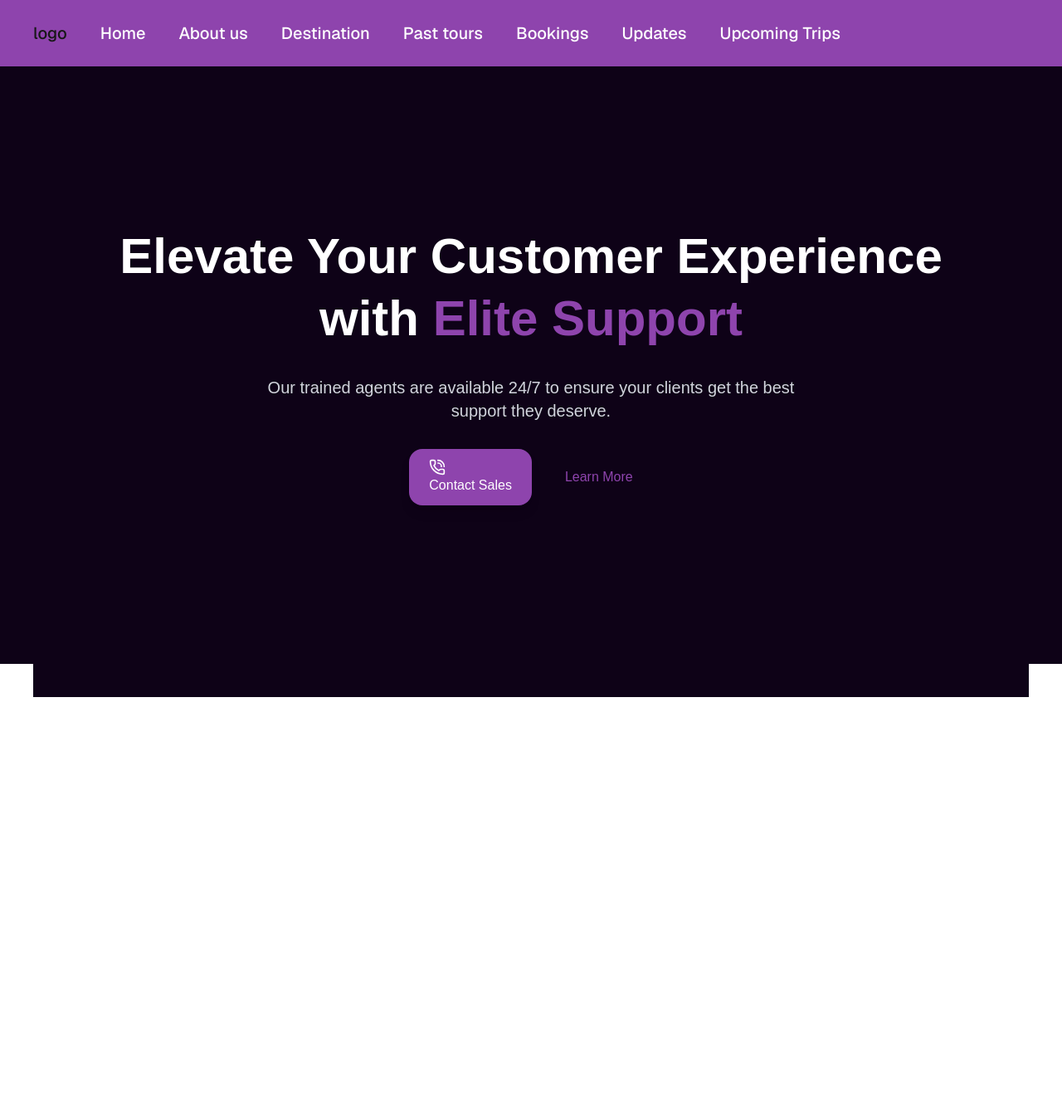
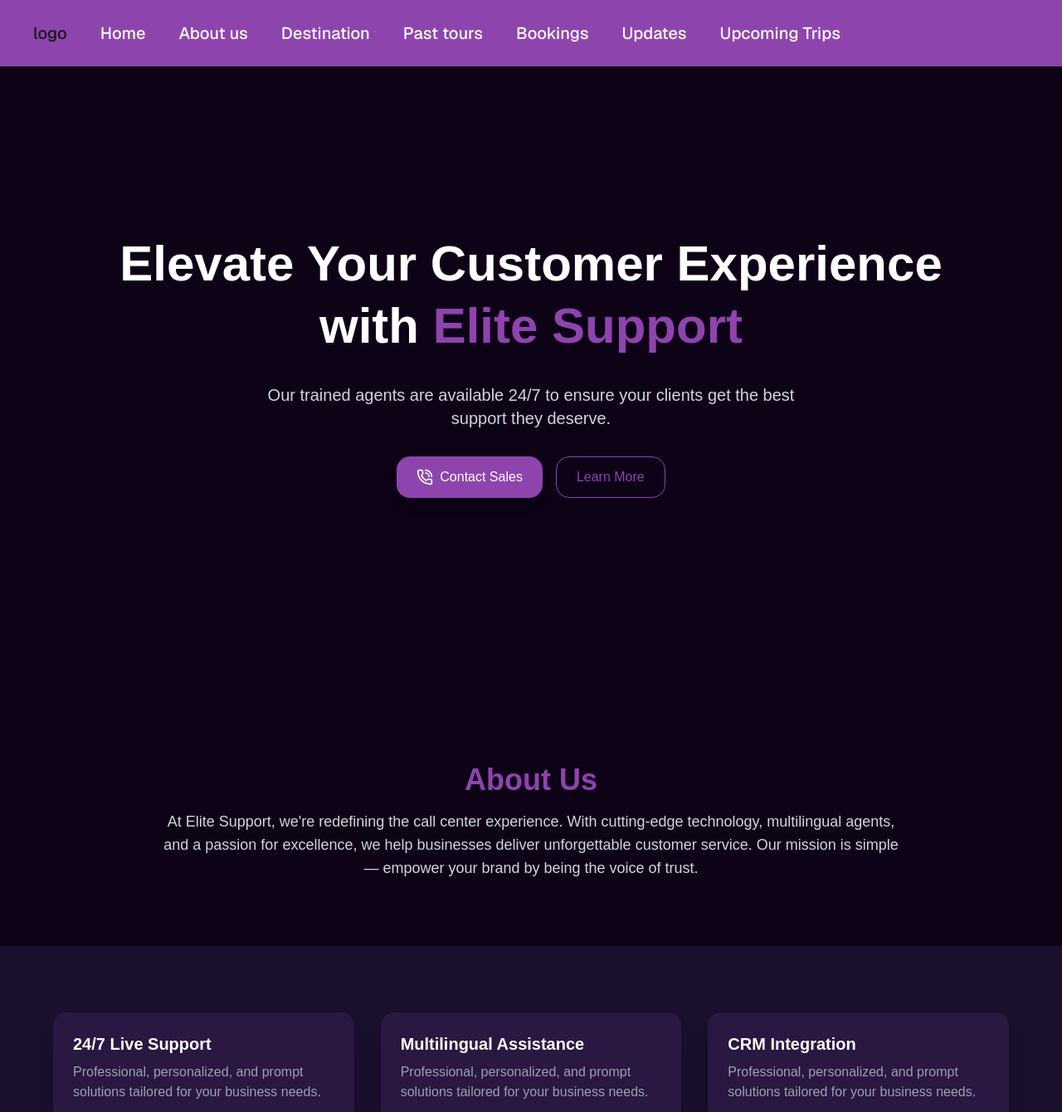
Before and after one commit to Shaswati2005/callcenter, a Next.js app: page / in a window 1280 px wide. Shown: the top 1340 px of the page at 83% size. Before the commit the page ends 840 px from the top, so only its background shows below. Built offline with nearby package versions, Linux system fonts and the light colour scheme.

Commit message:
add footer and about us

```diff
--- /dev/null
+++ b/app/components/Footer.tsx
@@ -0,0 +1,14 @@
+export default function Footer() {
+    return (
+      <footer className="bg-[#1a0f2c] text-gray-400 py-8 px-6 text-center">
+        <div className="max-w-5xl mx-auto">
+          <p>© {new Date().getFullYear()} Elite Support. All rights reserved.</p>
+          <div className="mt-2 space-x-4 text-sm">
+            <a href="#" className="hover:text-white transition">Privacy Policy</a>
+            <a href="#" className="hover:text-white transition">Terms of Service</a>
+            <a href="#" className="hover:text-white transition">Contact</a>
+          </div>
+        </div>
+      </footer>
+    );
+  }
--- a/app/components/HeroSection.tsx
+++ b/app/components/HeroSection.tsx
@@ -1,10 +1,13 @@
 "use client"
 import { motion } from "framer-motion";
 import { PhoneCall } from "lucide-react";
+import Footer from "./Footer";
 
 export default function HeroSection() {
   return (
-    <section className="bg-[#0e0217] text-white min-h-screen flex items-center justify-center px-6">
+    <div className="bg-[#0e0217] text-white">
+      {/* Hero Section */}
+      <section className="min-h-screen flex items-center justify-center px-6">
         <div className="max-w-5xl w-full text-center space-y-8">
           <motion.h1
             initial={{ opacity: 0, y: -40 }}
@@ -30,14 +33,103 @@ export default function HeroSection() {
             transition={{ delay: 0.6, duration: 0.6 }}
             className="flex justify-center gap-4 flex-wrap"
           >
-          <button className="bg-[#8e44ad] hover:bg-[#732d91] text-white px-6 py-3 rounded-2xl shadow-lg">
+            <button className="bg-[#8e44ad] hover:bg-[#732d91] text-white px-6 py-3 rounded-2xl shadow-lg flex items-center">
               <PhoneCall className="mr-2 h-5 w-5" /> Contact Sales
             </button>
-          <button  className="border-[#8e44ad] text-[#8e44ad] hover:bg-[#8e44ad]/10 px-6 py-3 rounded-2xl">
+            <button className="border border-[#8e44ad] text-[#8e44ad] hover:bg-[#8e44ad]/10 px-6 py-3 rounded-2xl">
               Learn More
             </button>
           </motion.div>
         </div>
       </section>
+
+      {/* About Section */}
+      <section className="px-6 py-20">
+        <motion.div
+          initial={{ opacity: 0, y: 40 }}
+          whileInView={{ opacity: 1, y: 0 }}
+          transition={{ duration: 0.8 }}
+          viewport={{ once: true }}
+          className="max-w-4xl mx-auto text-center"
+        >
+          <h2 className="text-3xl md:text-4xl font-bold text-[#8e44ad] mb-4">About Us</h2>
+          <p className="text-gray-300 text-lg">
+            At Elite Support, we're redefining the call center experience. With cutting-edge technology, multilingual agents, and a passion for excellence, we help businesses deliver unforgettable customer service. Our mission is simple — empower your brand by being the voice of trust.
+          </p>
+        </motion.div>
+      </section>
+
+      {/* Services Section */}
+      <section className="px-6 py-20 bg-[#1a0f2c]">
+        <div className="max-w-6xl mx-auto grid md:grid-cols-3 gap-8">
+          {["24/7 Live Support", "Multilingual Assistance", "CRM Integration", "Custom Training Programs", "Real-Time Analytics", "Quality Assurance Monitoring"].map((service, index) => (
+            <motion.div
+              key={index}
+              initial={{ opacity: 0, y: 30 }}
+              whileInView={{ opacity: 1, y: 0 }}
+              transition={{ delay: index * 0.15, duration: 0.5 }}
+              viewport={{ once: true }}
+              className="bg-[#2a1742] rounded-2xl p-6 shadow-xl hover:scale-[1.02] transition-transform"
+            >
+              <h3 className="text-xl font-semibold text-white mb-2">{service}</h3>
+              <p className="text-gray-400">Professional, personalized, and prompt solutions tailored for your business needs.</p>
+            </motion.div>
+          ))}
+        </div>
+      </section>
+
+      {/* Satisfied Customers Section */}
+      <section className="px-6 py-20">
+        <motion.div
+          initial={{ opacity: 0, y: 40 }}
+          whileInView={{ opacity: 1, y: 0 }}
+          transition={{ duration: 0.8 }}
+          viewport={{ once: true }}
+          className="max-w-5xl mx-auto text-center"
+        >
+          <h2 className="text-3xl md:text-4xl font-bold text-[#8e44ad] mb-4">Satisfied Customers</h2>
+          <p className="text-gray-300 text-lg mb-10">
+            We’ve served hundreds of happy clients across the globe. Here’s what a few of them had to say:
+          </p>
+          <div className="grid md:grid-cols-3 gap-6">
+            {["Game-changer support!", "Best service I’ve ever had!", "Professional and super friendly staff.", "Highly responsive and reliable.", "Exceptional follow-through.", "Our go-to support partner!"].map((quote, i) => (
+              <motion.div
+                key={i}
+                initial={{ opacity: 0, y: 20 }}
+                whileInView={{ opacity: 1, y: 0 }}
+                transition={{ delay: i * 0.1, duration: 0.5 }}
+                viewport={{ once: true }}
+                className="bg-[#1a0f2c] rounded-xl p-6 text-left shadow-md hover:shadow-lg transition-all"
+              >
+                <p className="text-white italic">“{quote}”</p>
+                <p className="text-[#8e44ad] font-semibold mt-2">— Happy Client {i + 1}</p>
+              </motion.div>
+            ))}
+          </div>
+        </motion.div>
+      </section>
+
+      {/* Contact CTA Section */}
+      <section className="px-6 py-20">
+        <motion.div
+          initial={{ opacity: 0, y: 30 }}
+          whileInView={{ opacity: 1, y: 0 }}
+          transition={{ duration: 0.8 }}
+          viewport={{ once: true }}
+          className="max-w-3xl mx-auto text-center"
+        >
+          <h2 className="text-3xl md:text-4xl font-bold mb-4">Ready to boost your support?</h2>
+          <p className="text-gray-300 mb-6">
+            Let's get started. Book a free consultation and explore how we can help you grow with better customer experiences.
+          </p>
+          <button className="bg-[#8e44ad] hover:bg-[#732d91] px-8 py-4 text-white text-lg rounded-full shadow-xl">
+            Get Started
+          </button>
+        </motion.div>
+      </section>
+
+      {/* Footer */}
+      <Footer />
+    </div>
   );
 }
--- a/app/page.tsx
+++ b/app/page.tsx
@@ -3,7 +3,7 @@ import HeroSection from "./components/HeroSection";
 
 export default function Home() {
   return (
-   <div className="w-screen h-screen  px-10 pt-10 bg-[#0e0217]">
+   <div className="w-screen h-screen   pt-10 bg-[#0e0217]">
     <HeroSection/>
 
 
```
Lines whose indentation alone changed are shown as unchanged.
